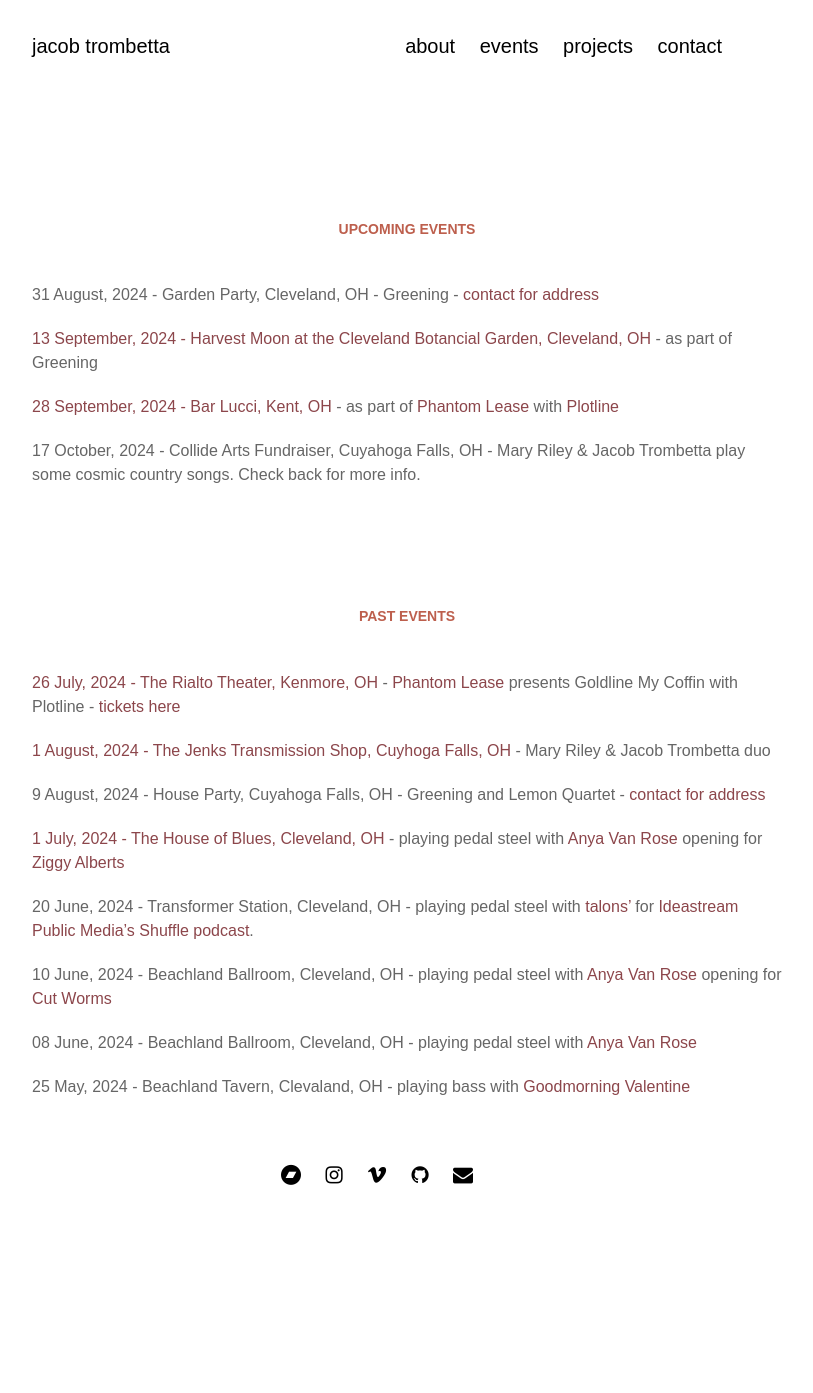
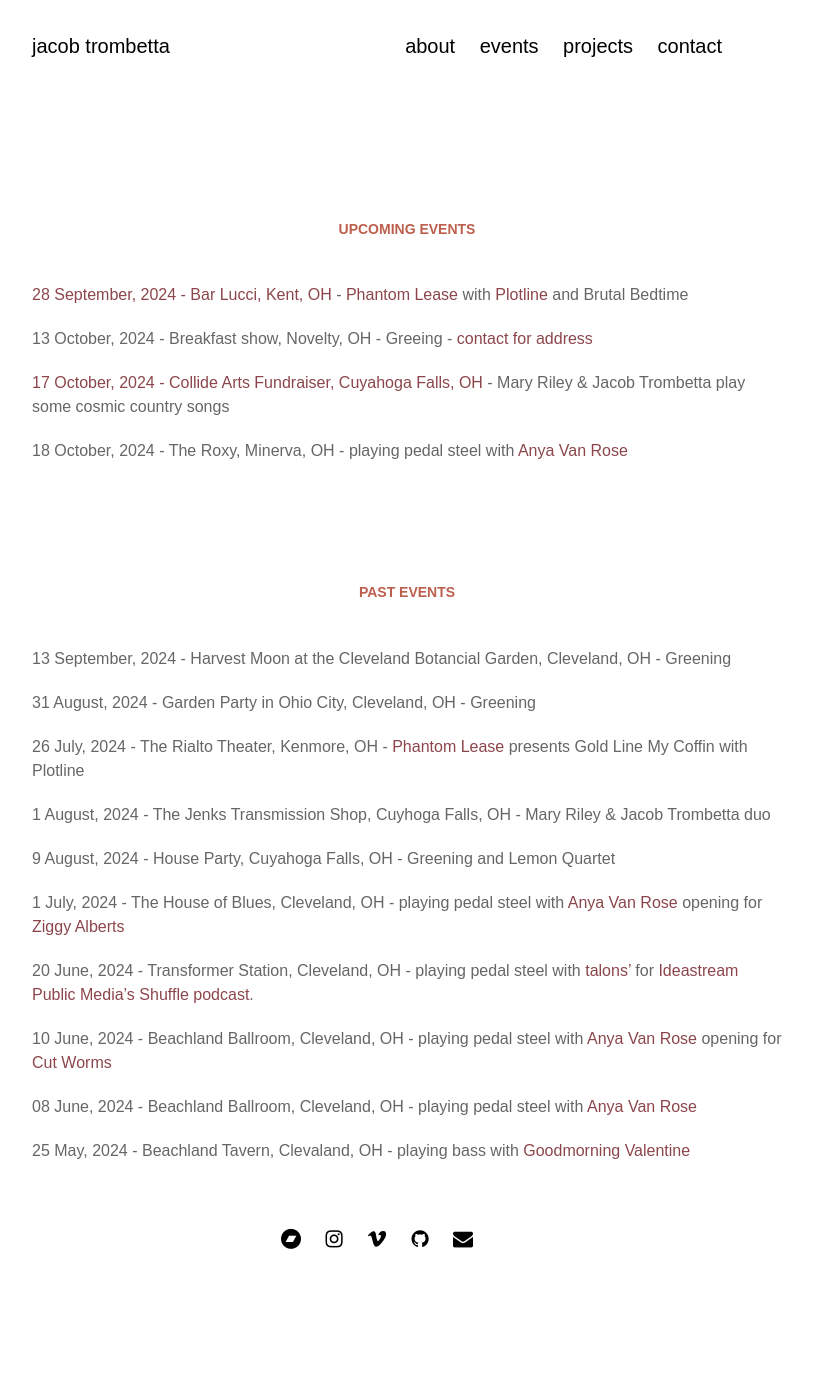
Before and after one commit to jacobtrombetta/jacobtrombetta.github.io, a Jekyll site: the page built from pages/events.md, in a window 1280 px wide. Shown: the whole page, without its empty margins (263-1076 px from the left). Built offline with Jekyll 4.4.1, drawn with Linux system fonts in a browser that asks for light colours; nearby versions of some CDN libraries; some web fonts are replaced; before the commit the page ends 1329 px from its top, so only the background shows below that.

Commit message:
update events page

```diff
--- a/pages/events.md
+++ b/pages/events.md
@@ -4,23 +4,26 @@ title: events
 permalink: /events
 ---
 ### Upcoming events
+[28 September, 2024 - Bar Lucci, Kent, OH](https://www.barluccikent.com/) - [Phantom Lease](https://sites.google.com/view/phantomlease/home) with [Plotline](https://www.instagram.com/plotline.ak/) and Brutal Bedtime
 
-31 August, 2024 - Garden Party, Cleveland, OH - Greening - [contact for address](/contact)
+13 October, 2024 - Breakfast show, Novelty, OH - Greeing - [contact for address](/contact)
 
-[13 September, 2024 - Harvest Moon at the Cleveland Botancial Garden, Cleveland, OH](https://holdenfg.org/events/cleveland-botanical-garden/harvest-moon/) - as part of Greening
+[17 October, 2024 - Collide Arts Fundraiser, Cuyahoga Falls, OH](https://www.facebook.com/events/1056899266113451/) - Mary Riley & Jacob Trombetta play some cosmic country songs
 
-[28 September, 2024 - Bar Lucci, Kent, OH](https://www.barluccikent.com/) - as part of [Phantom Lease](https://sites.google.com/view/phantomlease/home) with [Plotline](https://www.instagram.com/plotline.ak/)
-
-17 October, 2024 - Collide Arts Fundraiser, Cuyahoga Falls, OH - Mary Riley & Jacob Trombetta play some cosmic country songs. Check back for more info.
+18 October, 2024 - The Roxy, Minerva, OH - playing pedal steel with [Anya Van Rose](https://www.anyavanrose.com/)
 
 ### Past events
-[26 July, 2024 - The Rialto Theater, Kenmore, OH](https://www.therialtotheatre.com/calendar/2024/7/26/phantom-lease-plotline-072624) - [Phantom Lease](/projects/phantom_lease) presents Goldline My Coffin with Plotline - [tickets here](https://www.therialtotheatre.com/tickets/phantom-lease-plotline-072624)
+13 September, 2024 - Harvest Moon at the Cleveland Botancial Garden, Cleveland, OH - Greening
 
-[1 August, 2024 - The Jenks Transmission Shop, Cuyhoga Falls, OH](https://jenks1929.com/pages/live-music-performance) - Mary Riley & Jacob Trombetta duo
+31 August, 2024 - Garden Party in Ohio City, Cleveland, OH - Greening
 
-9 August, 2024 - House Party, Cuyahoga Falls, OH - Greening and Lemon Quartet - [contact for address](/contact)
+26 July, 2024 - The Rialto Theater, Kenmore, OH - [Phantom Lease](/projects/phantom_lease) presents Gold Line My Coffin with Plotline
 
-[1 July, 2024 - The House of Blues, Cleveland, OH](https://www.houseofblues.com/cleveland/EventDetail?tmeventid=vv16AZkvk-sZA5e7Ge&offerid=0) - playing pedal steel with [Anya Van Rose](https://www.anyavanrose.com/) opening for [Ziggy Alberts](https://ziggyalberts.com/)
+1 August, 2024 - The Jenks Transmission Shop, Cuyhoga Falls, OH - Mary Riley & Jacob Trombetta duo
+
+9 August, 2024 - House Party, Cuyahoga Falls, OH - Greening and Lemon Quartet
+
+1 July, 2024 - The House of Blues, Cleveland, OH - playing pedal steel with [Anya Van Rose](https://www.anyavanrose.com/) opening for [Ziggy Alberts](https://ziggyalberts.com/)
 
 20 June, 2024 - Transformer Station, Cleveland, OH - playing pedal steel with [talons'](https://talons.bandcamp.com/) for [Ideastream Public Media's Shuffle podcast](https://www.npr.org/podcasts/520550717/shuffle).
 
```
